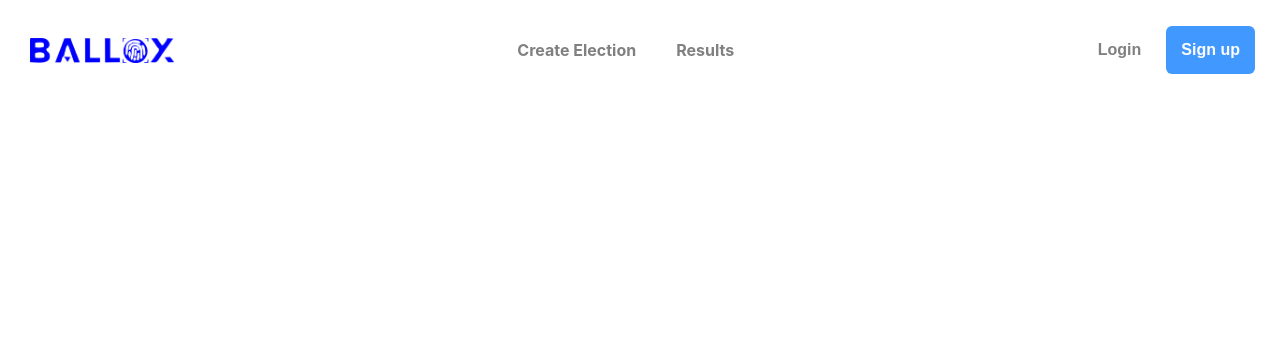
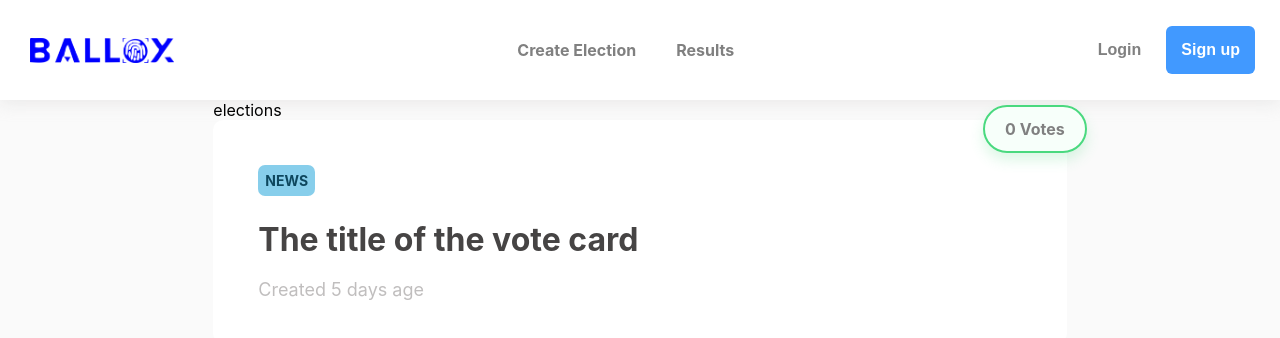
Before and after one commit to Ballox-by-Team-Wonder/ballox-web-app, a React (Create React App) app: page /available-elections in a window 1280 px wide. Shown: the top 338 px of the page. Built offline with nearby package versions, Linux system fonts and the light colour scheme.

Commit message:
voteCard component

```diff
--- a/src/App.css
+++ b/src/App.css
@@ -1,38 +1,3 @@
 .App {
-  text-align: center;
+
 }
-
-.App-logo {
-  height: 40vmin;
-  pointer-events: none;
-}
-
-@media (prefers-reduced-motion: no-preference) {
-  .App-logo {
-    animation: App-logo-spin infinite 20s linear;
-  }
-}
-
-.App-header {
-  background-color: #282c34;
-  min-height: 100vh;
-  display: flex;
-  flex-direction: column;
-  align-items: center;
-  justify-content: center;
-  font-size: calc(10px + 2vmin);
-  color: white;
-}
-
-.App-link {
-  color: #61dafb;
-}
-
-@keyframes App-logo-spin {
-  from {
-    transform: rotate(0deg);
-  }
-  to {
-    transform: rotate(360deg);
-  }
-}
--- a/src/App.js
+++ b/src/App.js
@@ -1,12 +1,24 @@
 import './App.css';
-import Header from './components/navigation/header.component'
+import { Header } from './components/navigation/header.component'
+import { BrowserRouter as Router, Redirect, Route, Switch } from 'react-router-dom'
+import AvailableElections from'./pages/availableElections/availableElections.component'
 
 function App() {
 
   return (
-    <div className="App">
-      <Header />
-    </div>
+    <Router>
+      <div className="App">
+        <Header />
+
+        <Switch>
+          <Route exact path="/">
+            <Redirect to="/available-elections" />
+          </Route>
+          <Route exact path="/available-elections" component={AvailableElections} />
+        </Switch>
+      </div>
+    </Router>
+
   );
 }
 
--- a/src/components/button/button.component.jsx
+++ b/src/components/button/button.component.jsx
@@ -1,10 +1,8 @@
 import './button.styles.css'
 
-function Button ({ children, className, clear }) {
+export function Button ({ children, className, clear }) {
 
     return (
         <button className={`button ${clear ? 'button-clear' : ''} ${className}`}>{ children }</button>
     )
 }
-
-export default Button
--- a/src/components/navigation/header.component.jsx
+++ b/src/components/navigation/header.component.jsx
@@ -1,9 +1,9 @@
 import React from 'react'
 import './header.styles.css'
 import balloxLogo from '../../assets/icons/balloxLogo.png'
-import Button from '../button/button.component'
+import { Button } from '../button/button.component'
 
-function Header() {
+export function Header() {
 
     return (
         <div className="header">
@@ -20,5 +20,3 @@ function Header() {
         </div>
     )
 }
-
-export default Header
--- a/src/components/navigation/header.styles.css
+++ b/src/components/navigation/header.styles.css
@@ -4,6 +4,7 @@
     display: flex;
     justify-content: space-between;
     align-items: center;
+    box-shadow: 0 3px 16px rgba(226, 224, 224, 0.692);
 }
 
 .header__logo {
--- /dev/null
+++ b/src/components/voteCard/voteCard.component.jsx
@@ -0,0 +1,30 @@
+import './voteCard.styles.css';
+
+
+export function VoteCard() {
+
+    return (
+        <div className="voteCard">
+            <Highlighter />
+            <VoteCount />
+            <h1 className="voteCard__title">The title of the vote card</h1>
+            <p className="voteCard__time">Created 5 days age</p>
+        </div>
+    )
+}
+
+function Highlighter() {
+
+    return (
+        <span className="highlighter">
+            NEWS
+        </span>
+    )
+}
+
+function VoteCount() {
+
+    return (
+        <span className="voteCount">0 Votes</span>
+    )
+}
--- /dev/null
+++ b/src/components/voteCard/voteCard.styles.css
@@ -0,0 +1,54 @@
+.voteCard {
+    border-radius: 10px;
+    padding: 50px 45px 25px;
+    background-color: white;
+    box-sizing: border-box;
+    position: relative;
+}
+
+.voteCard__title {
+    margin: 30px auto 20px 0;
+    color: rgb(70, 68, 68);
+}
+
+.voteCard__time {
+    color: rgb(192, 190, 190);
+    font-size: 18px;
+}
+
+
+
+
+
+/* ********************************************************
+    highlighter styles
+***********************************************************/
+
+.highlighter {
+    padding: 7px;
+    background-color: skyblue;
+    color: rgb(14, 71, 94);
+    font-size: 14px;
+    font-weight: bold;
+    border-radius: 7px;
+}
+
+
+/* ********************************************************
+    voteCount styles
+***********************************************************/
+
+.voteCount {
+    position: absolute;
+    top: -15px;
+    right: -20px;
+    padding: 12px 20px;
+    border-radius: 25px;
+    border: 2px solid #4AD97F;
+    background-color: #F7FFFA;
+    box-shadow: 0px 7px 14px rgba(74, 217, 127, 0.2);
+    cursor: pointer;
+    color: gray;
+    font-size: 16px;
+    font-weight: bold;
+}
--- a/src/index.css
+++ b/src/index.css
@@ -5,6 +5,7 @@ body {
     sans-serif;
   -webkit-font-smoothing: antialiased;
   -moz-osx-font-smoothing: grayscale;
+  background-color: #fafafa;
 }
 
 code {
--- /dev/null
+++ b/src/pages/availableElections/availableElections.component.jsx
@@ -0,0 +1,21 @@
+import { Grid } from '@mui/material'
+import { VoteCard } from '../../components/voteCard/voteCard.component'
+import './availableElections.styles.css'
+
+function AvailableElections() {
+
+    return (
+        <Grid container>
+            <Grid item xs={1} md={2} />
+
+            <Grid item xs={10} md={8}>
+                elections
+                <VoteCard />
+            </Grid>
+
+            <Grid item xs={1} md={2} />
+        </Grid>
+    )
+}
+
+export default AvailableElections
```
Also changed, not shown: src/pages/availableElections/availableElections.styles.css (added).
